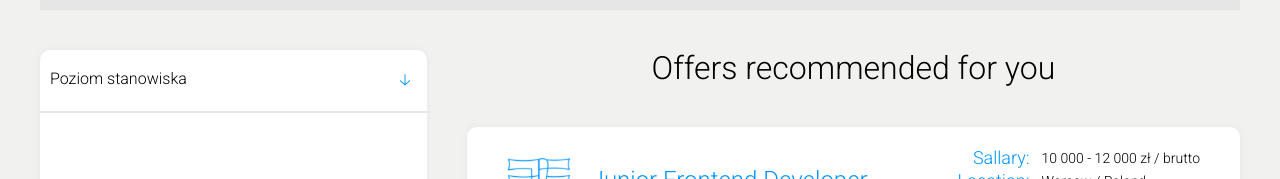
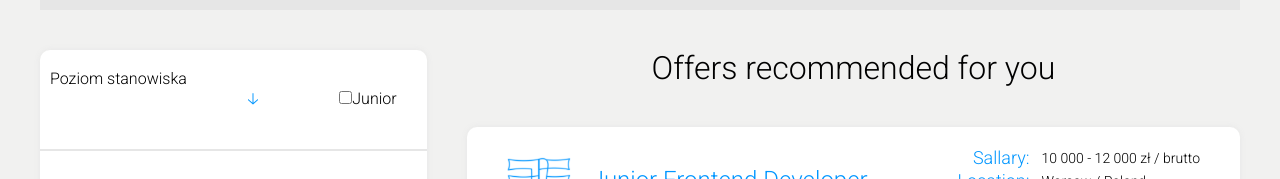
Before and after one commit to mizdebski77/Easy-Employ, a React (Create React App) app: page /Offers in a window 1280 px wide. Shown: the part 487-666 px from the top of the page. Built offline with nearby package versions, Linux system fonts and the light colour scheme.

Commit message:
List to filters added

```diff
--- a/src/features/JobOffers/jobOffers.tsx
+++ b/src/features/JobOffers/jobOffers.tsx
@@ -12,6 +12,9 @@ import {
     KeyWordContainer,
     KeyWordsWrapper,
     Legend,
+    List,
+    ListCheckbox,
+    ListItem,
     Logo,
     MainSection,
     OfferCaptionTContent,
@@ -25,6 +28,7 @@ import {
     Option,
     RemoveButton,
     SearchButton,
+    ListItemWrapper,
     Select,
     Title,
     Wrapper
@@ -69,7 +73,15 @@ export const JobOffers = () => {
                     <FilterCategory>
                         <Category>Poziom stanowiska</Category>
                         <Arrow>🡣</Arrow>
+
+                        <List>
+                            <ListItemWrapper>
+                                <ListCheckbox type='checkbox' />
+                                <ListItem>Junior</ListItem>
+                            </ListItemWrapper>
+                        </List>
                     </FilterCategory>
+
                 </FiltersWrapper>
 
 
--- a/src/features/JobOffers/styledJobOffers.ts
+++ b/src/features/JobOffers/styledJobOffers.ts
@@ -196,6 +196,22 @@ export const FilterCategory = styled.div`
     justify-content: space-between;
 `;
 
+export const List = styled.div`
+    padding: 20px;
+`;
+
+export const ListItemWrapper = styled.div`
+
+`;
+
+export const ListItem = styled.span`
+
+`;
+
+export const ListCheckbox = styled.input`
+
+`;
+
 export const Arrow = styled.button`
     color: ${({ theme }) => theme.color.fontMain};
     background: none;
```
